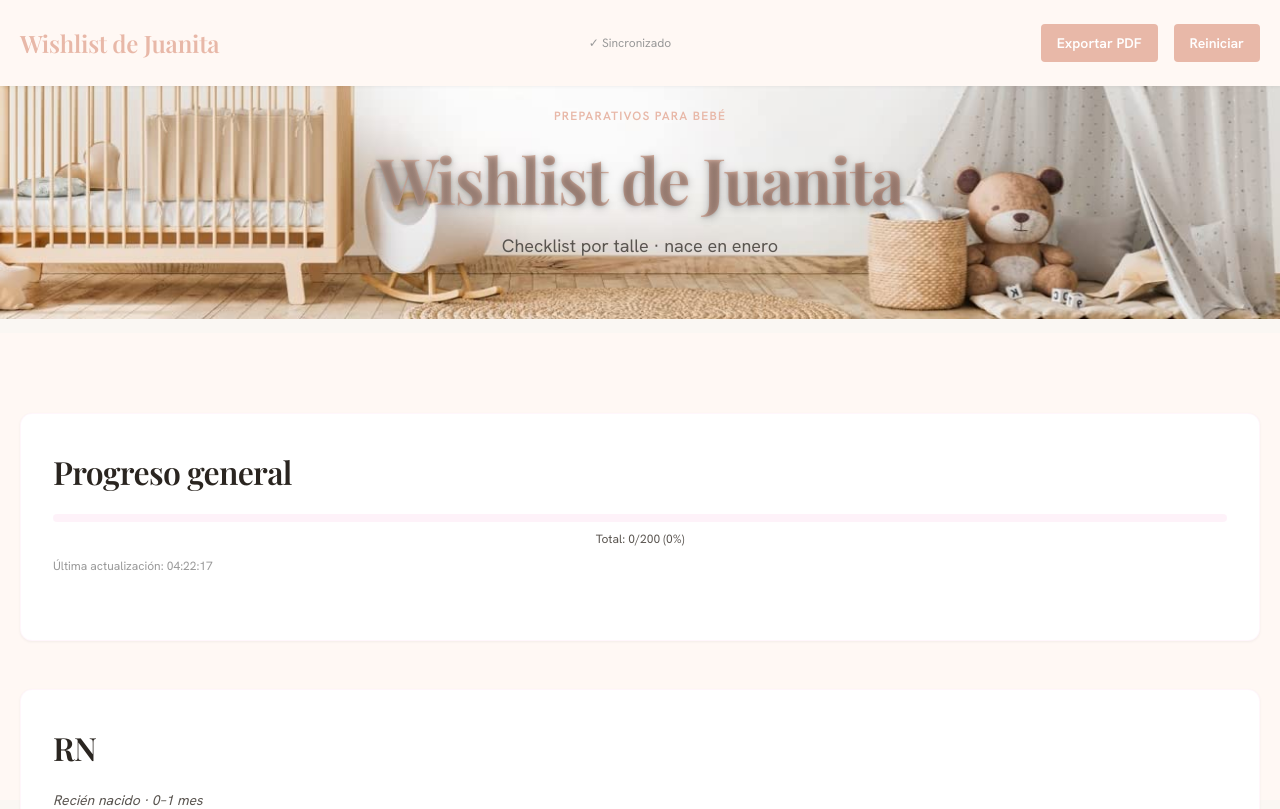
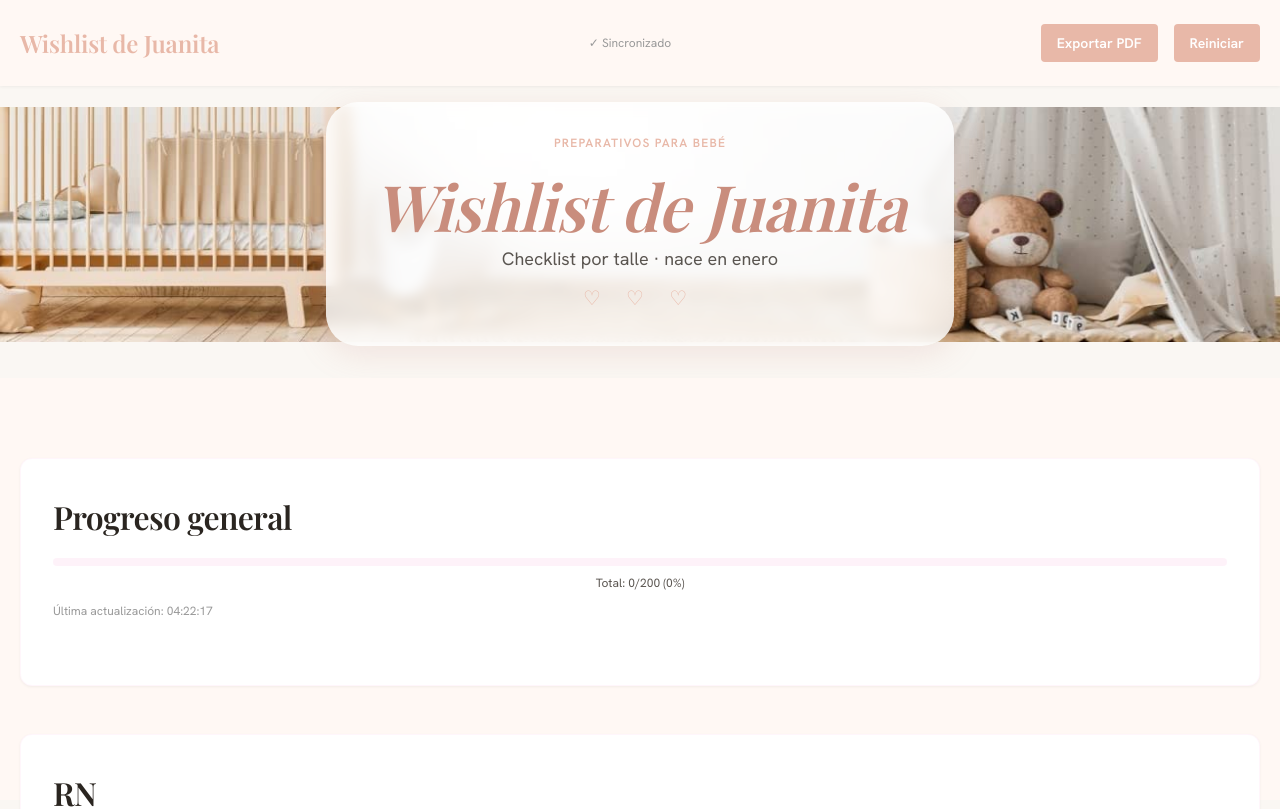
Before and after one commit to Gasudg/wishlist-bebe, a Next.js app: page / in a window 1280 px wide. Shown: the top 809 px of the page. Built offline with nearby package versions, Linux system fonts and the light colour scheme; no server answers; the database is empty.

Commit message:
Título cute: itálica durazno sobre tarjeta blanca con corazones

```diff
--- a/app/components/Checklist.tsx
+++ b/app/components/Checklist.tsx
@@ -320,9 +320,12 @@ export function Checklist() {
         backgroundColor: "#faf7f3"
       }}>
         <div style={{ position: "relative", zIndex: 10, textAlign: "center", maxWidth: "48rem", margin: "0 auto", width: "100%" }}>
-          <span className="hero-tag fade-in-up">Preparativos para bebé</span>
-          <h1 className="hero-title-fancy">Wishlist de Juanita</h1>
-          <p className="hero-subtitle fade-in-up delay-200">Checklist por talle · nace en enero</p>
+          <div className="hero-title-card">
+            <span className="hero-tag">Preparativos para bebé</span>
+            <h1 className="hero-title-fancy">Wishlist de Juanita</h1>
+            <p className="hero-subtitle" style={{ marginBottom: 0 }}>Checklist por talle · nace en enero</p>
+            <div className="hero-title-heart">♡ ♡ ♡</div>
+          </div>
         </div>
       </section>
 
--- a/app/globals.css
+++ b/app/globals.css
@@ -69,15 +69,33 @@ h1, h2, h3, h4, h5, h6 {
 }
 
 .hero-title-fancy {
-  background: linear-gradient(135deg, #e0bfb0 0%, #d4a898 100%);
-  -webkit-background-clip: text;
-  -webkit-text-fill-color: transparent;
-  background-clip: text;
+  font-family: "Playfair Display", serif;
+  font-style: italic;
+  color: #c98d7d;
   font-size: clamp(2.5rem, 6vw, 4rem);
-  font-weight: 700;
-  text-shadow: 0 2px 8px rgba(0, 0, 0, 0.25), 0 1px 3px rgba(0, 0, 0, 0.15);
+  font-weight: 600;
   animation: fadeInUp 0.8s ease-out;
-  letter-spacing: -0.02em;
+  letter-spacing: -0.01em;
+  line-height: 1.15;
+}
+
+.hero-title-card {
+  background: rgba(255, 255, 255, 0.82);
+  backdrop-filter: blur(6px);
+  -webkit-backdrop-filter: blur(6px);
+  border-radius: 2rem;
+  padding: 2rem 3rem;
+  box-shadow: 0 8px 32px rgba(201, 141, 125, 0.18);
+  display: inline-flex;
+  flex-direction: column;
+  align-items: center;
+}
+
+.hero-title-heart {
+  color: #e8b8a8;
+  font-size: 1.25rem;
+  letter-spacing: 0.5em;
+  margin-top: 0.5rem;
 }
 
 /* Header */
```
